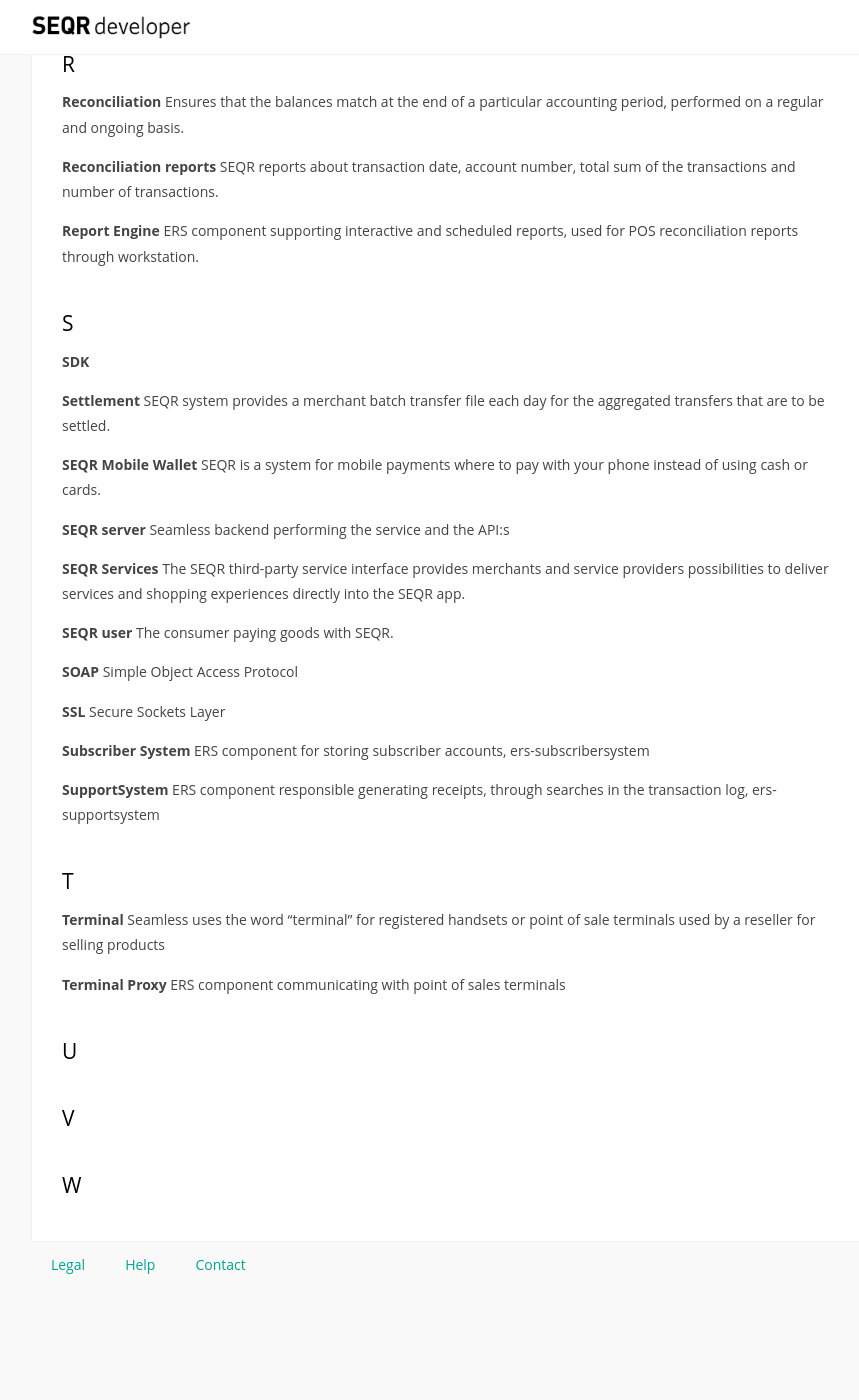
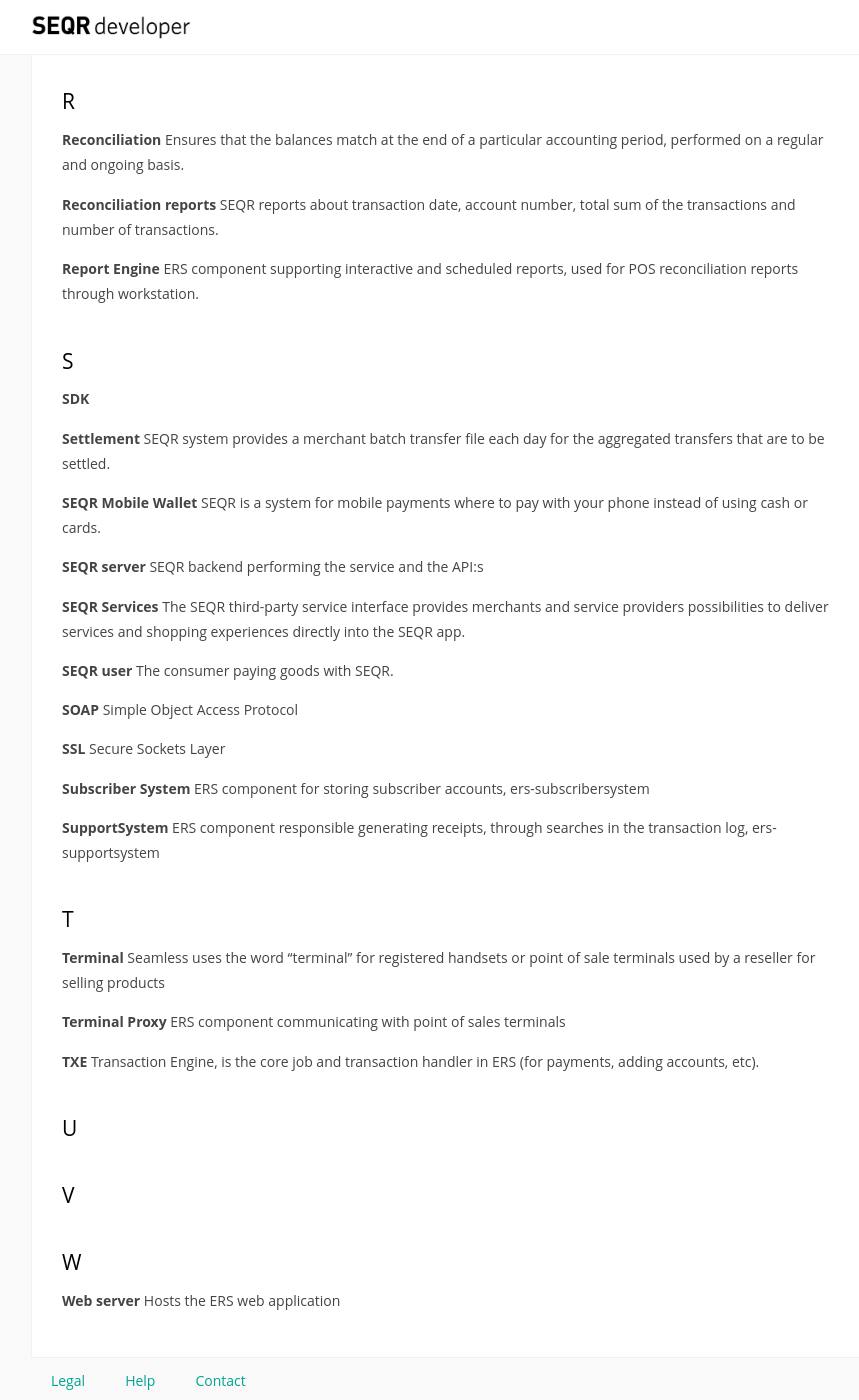
Before and after one commit to SeamlessDistribution/SeamlessDistribution.github.io, a Jekyll site: the page built from merchant/reference/glossary.md, in a window 1280 px wide and 1400 px high, scrolled down 2142 px. Shown: the whole window, without its empty margins (184-1043 px from the left). Built offline with Jekyll 4.4.1, drawn with Linux system fonts in a browser that asks for light colours; nearby versions of some CDN libraries; before the commit the page ends 3426 px from its top, so only the background shows below that; some of the changed text lies outside the part shown.

Commit message:
Update glossary.md

```diff
--- a/merchant/reference/glossary.md
+++ b/merchant/reference/glossary.md
@@ -54,6 +54,8 @@
 
 
 ### I
+**Invoice**
+Seamless uses the word “Invoice” for defining the bill sent to the SEQR user
 
 
 ### J
@@ -119,7 +121,7 @@
 SEQR is a system for mobile payments where to pay with your phone instead of using cash or cards.
 
 **SEQR server**
-Seamless backend performing the service and the API:s
+SEQR backend performing the service and the API:s
 
 **SEQR Services**
 The SEQR third-party service interface provides merchants and service providers possibilities to deliver services and shopping experiences directly into the SEQR app.
@@ -146,6 +148,9 @@
 **Terminal Proxy**
 ERS component communicating with point of sales terminals
 
+**TXE**
+Transaction Engine, is the core job and transaction handler in ERS (for payments, adding accounts, etc).
+
 ### U
 
 
@@ -153,3 +158,5 @@
 
 
 ### W
+**Web server**
+Hosts the ERS web application
```
